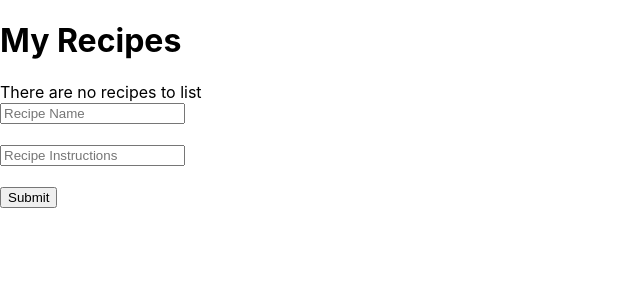
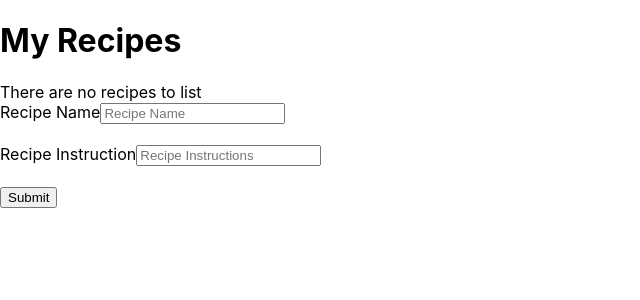
Before and after one commit to zeldapelin/TMO-pa-react-starter, a React (Create React App) app: page / in a window 1280 px wide. Both pictures are taken after a click on the button "Add Recipe". Shown: the top 300 px of the page, without its empty margins (0-640 px from the left). Built offline with nearby package versions, Linux system fonts and the light colour scheme.

Commit message:
label htmlFor

```diff
--- a/src/App.js
+++ b/src/App.js
@@ -23,9 +23,11 @@ const App = () => {
                 setIsShowingForm(false);
                 event.preventDefault();
             }}>
-                <input className="textbox" name="recipe-name" placeholder="Recipe Name" type="textbox" />
+                <label htmlFor="recipe-name">Recipe Name</label>
+                <input className="textbox" name="recipe-name" placeholder="Recipe Name" type="text" id="recipe-name" aria-label="recipe-name" />
                 <br/><br/>
-                <input className="textbox" name="recipe-instructions" placeholder="Recipe Instructions" type="textbox" />
+                <label htmlFor="recipe-instruction">Recipe Instruction</label>
+                <input className="textbox" name="recipe-instructions" placeholder="Recipe Instructions" type="text" id="recipe-instruction" aria-label="recipe-instruction" />
                 <br/><br/>
                 <input type="submit" value="Submit" />
             </form>
```
